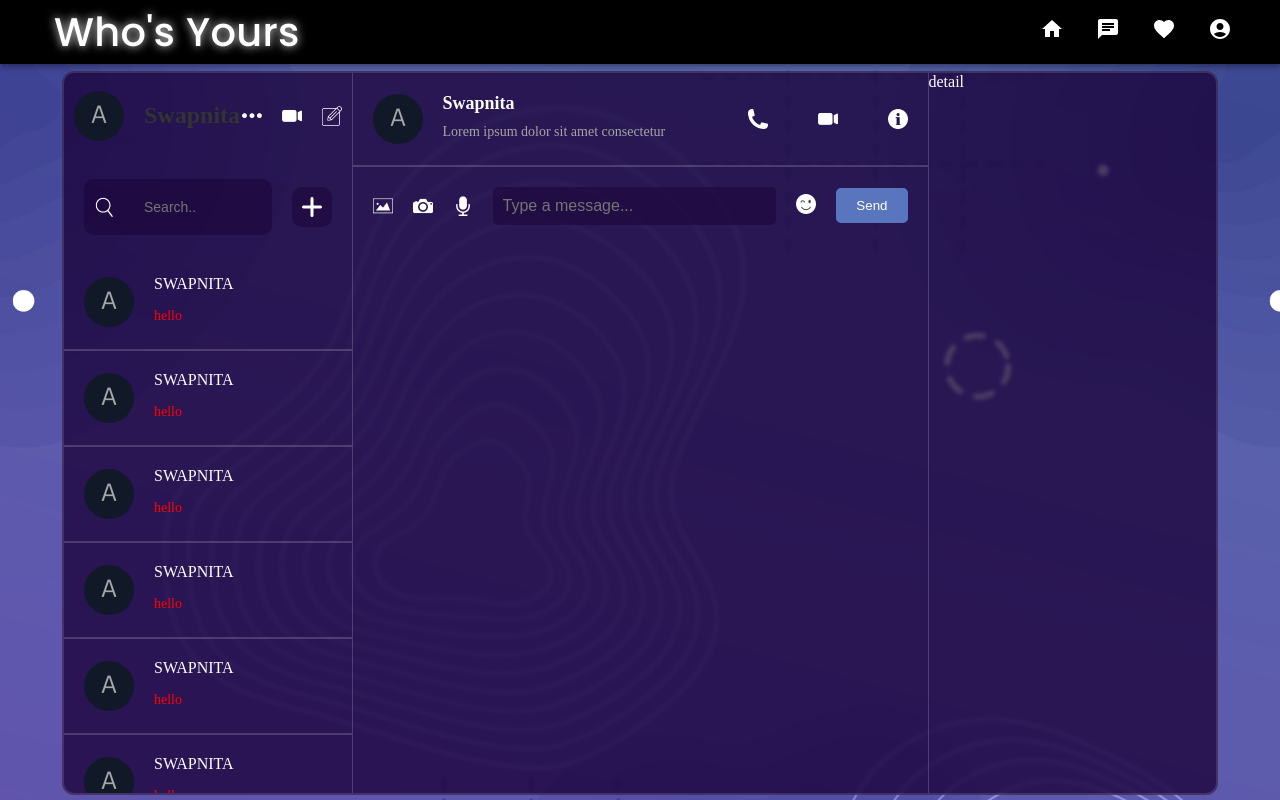
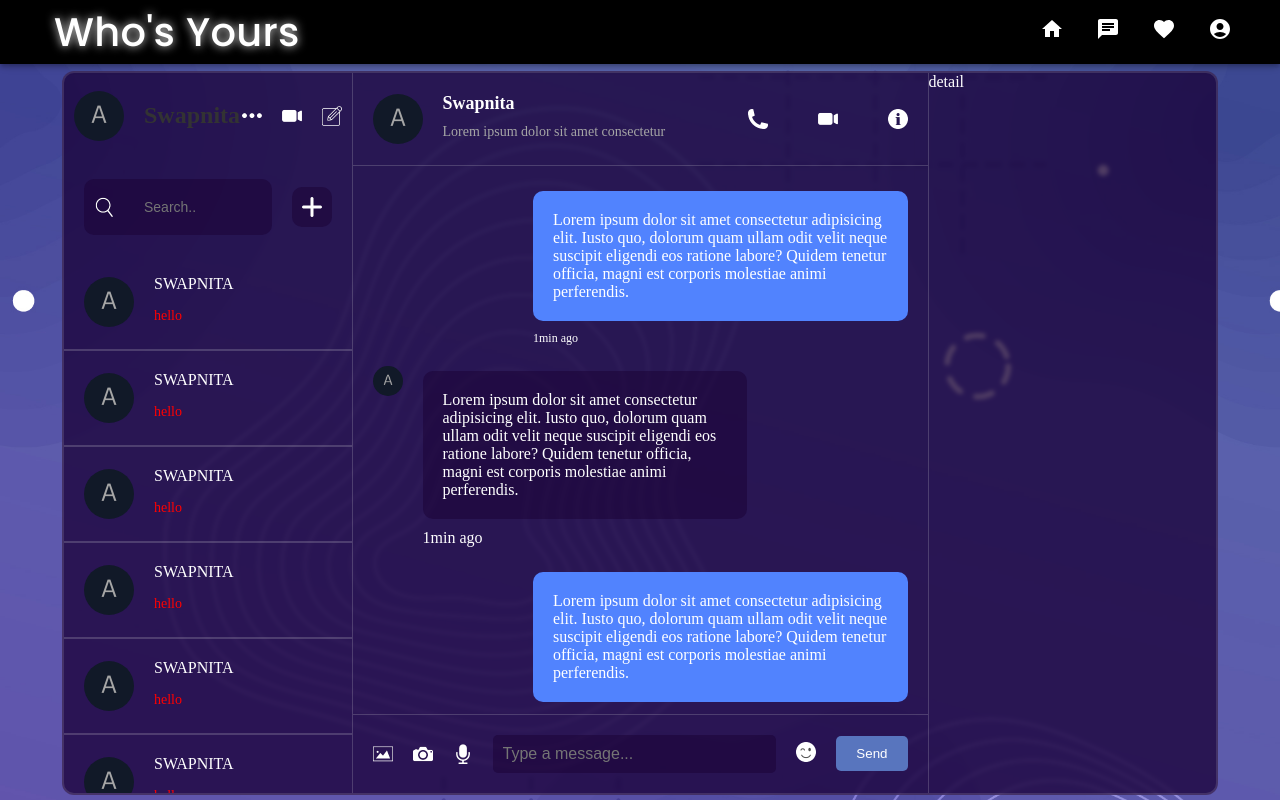
Before and after one commit to Swapnita06/Who-s_Yours, a React (Create React App) app in the folder frontend/: page /chat in a window 1280 px wide. Built offline with nearby package versions, Linux system fonts and the light colour scheme.

Commit message:
chatmessagechanges

```diff
--- a/frontend/src/components/chats/Chaty.css
+++ b/frontend/src/components/chats/Chaty.css
@@ -3,6 +3,8 @@
  border-left: 1px solid #dddddd35;
  border-right: 1px solid #dddddd35;
 height: 100%;
+display: flex;
+flex-direction: column;
 
 .top{
     padding: 20px;
@@ -54,7 +56,67 @@ height: 100%;
     }
 
 }
-.center{}
+.center{
+    padding: 20px;
+    flex: 1;
+    overflow: scroll;
+    display: flex;
+    flex-direction: column;
+    gap: 20px;
+
+
+    .message{
+        max-width: 70%;
+        display: flex;
+        gap: 20px;
+    p{
+        color: #fff;
+    }
+
+        &.own{
+            align-self: flex-end;
+
+            .texts{
+                p{
+                    color: #fff;
+                    background-color: #5183fe;
+                }
+
+                span{
+                    font-size: 12px;
+                }
+            }
+        }
+
+        img{
+            width: 30px;
+            height: 30px;
+            border-radius: 50%;
+            object-fit: cover;
+        }
+
+        .texts{
+            flex: 1;
+            display: flex;
+            flex-direction: column;
+            gap: 5px;
+
+            img{
+                width: 100%;
+                height: 300px;
+                object-fit: cover;
+                border-radius: 10px;
+
+            }
+
+            p{
+                padding: 20px;
+                border-radius: 10px;
+                background-color: rgba(27, 2, 52, 0.5);
+            }
+        }
+    }
+}
 .bottom{
     padding: 20px;
     display: flex;
@@ -62,6 +124,7 @@ height: 100%;
     gap: 20px;
     justify-content: space-around;
     border-top: 1px solid #dddddd35;
+    margin-top: auto;
     img{
         width: 20px;
         height: 20px;
@@ -89,6 +152,15 @@ height: 100%;
         font-size: 16px;
     }
 
+    .emoji{
+        position: relative;
+        .picker{
+            position: absolute;
+            bottom: 50px;
+            left: 0;
+        }
+    }
+
     .sendButton{
         background-color: #5875be;
         padding: 10px 20px;
--- a/frontend/src/components/chats/Chaty.jsx
+++ b/frontend/src/components/chats/Chaty.jsx
@@ -3,8 +3,13 @@ import './Chaty.css'
 import EmojiPicker from'emoji-picker-react'
 import { useState } from 'react'
 const Chaty = () => {
-const [open,setOpen]= useState(false)
+const [open,setOpen]= useState(false);
+const [text,setText]= useState("");
 
+const handleEmoji =e =>{
+  setText((prev)=>prev+ e.emoji);
+  setOpen(false)
+}
 
   return (
     <div className='chat'>
@@ -21,17 +26,110 @@ const [open,setOpen]= useState(false)
           <img src='./images/info.png'/>
         </div>
       </div>
-      <div className="center"></div>
+      <div className="center">
+        <div className="message own">
+          <div className="texts">
+            <p>Lorem ipsum dolor sit amet consectetur
+              adipisicing elit. Iusto quo, dolorum quam
+               ullam odit velit neque suscipit eligendi eos
+               ratione labore? Quidem tenetur officia,
+              magni est corporis molestiae animi perferendis.
+              </p>
+              <span>1min ago</span>
+          </div>
+        </div>
+
+        <div className="message">
+          <img src='./images/avatar.png'/>
+          <div className="texts">
+            <p>Lorem ipsum dolor sit amet consectetur
+              adipisicing elit. Iusto quo, dolorum quam
+               ullam odit velit neque suscipit eligendi eos
+               ratione labore? Quidem tenetur officia,
+              magni est corporis molestiae animi perferendis.
+              </p>
+              <span>1min ago</span>
+          </div>
+        </div>
+
+        <div className="message own">
+          <div className="texts">
+            <p>Lorem ipsum dolor sit amet consectetur
+              adipisicing elit. Iusto quo, dolorum quam
+               ullam odit velit neque suscipit eligendi eos
+               ratione labore? Quidem tenetur officia,
+              magni est corporis molestiae animi perferendis.
+              </p>
+              <span>1min ago</span>
+          </div>
+        </div>
+
+        <div className="message">
+          <img src='./images/avatar.png'/>
+          <div className="texts">
+            <p>Lorem ipsum dolor sit amet consectetur
+              adipisicing elit. Iusto quo, dolorum quam
+               ullam odit velit neque suscipit eligendi eos
+               ratione labore? Quidem tenetur officia,
+              magni est corporis molestiae animi perferendis.
+              </p>
+              <span>1min ago</span>
+          </div>
+        </div>
+
+        <div className="message own">
+          <div className="texts">
+            <p>Lorem ipsum dolor sit amet consectetur
+              adipisicing elit. Iusto quo, dolorum quam
+               ullam odit velit neque suscipit eligendi eos
+               ratione labore? Quidem tenetur officia,
+              magni est corporis molestiae animi perferendis.
+              </p>
+              <span>1min ago</span>
+          </div>
+        </div>
+
+        <div className="message">
+          <img src='./images/avatar.png'/>
+          <div className="texts">
+            <p>Lorem ipsum dolor sit amet consectetur
+              adipisicing elit. Iusto quo, dolorum quam
+               ullam odit velit neque suscipit eligendi eos
+               ratione labore? Quidem tenetur officia,
+              magni est corporis molestiae animi perferendis.
+              </p>
+              <span>1min ago</span>
+          </div>
+        </div>
+
+        <div className="message own">
+          <div className="texts">
+            <img src="./images/dating_app.gif"/>
+            <p>Lorem ipsum dolor sit amet consectetur
+              adipisicing elit. Iusto quo, dolorum quam
+               ullam odit velit neque suscipit eligendi eos
+               ratione labore? Quidem tenetur officia,
+              magni est corporis molestiae animi perferendis.
+              </p>
+              <span>1min ago</span>
+          </div>
+        </div>
+
+      </div>
       <div className="bottom">
         <div className='icons' >
           <img src='./images/img.png'/>
           <img  src='./images/camera.png'/>
           <img src='./images/mic.png'/>
         </div>
-        <input type='text' placeholder='Type a message...'/>
+        <input type='text' placeholder='Type a message...'
+        value={text}
+        onChange={e=>setText(e.target.value)}/>
       <div className='emoji'>
         <img src='./images/emoji.png' onClick={()=> setOpen((prev)=>!prev)}/>
-        <EmojiPicker open={open} />
+        <div className="picker">
+        <EmojiPicker open={open}  onEmojiClick={handleEmoji}/>
+        </div>
       </div>
       <button className='sendButton'>Send</button>
       </div>
```
